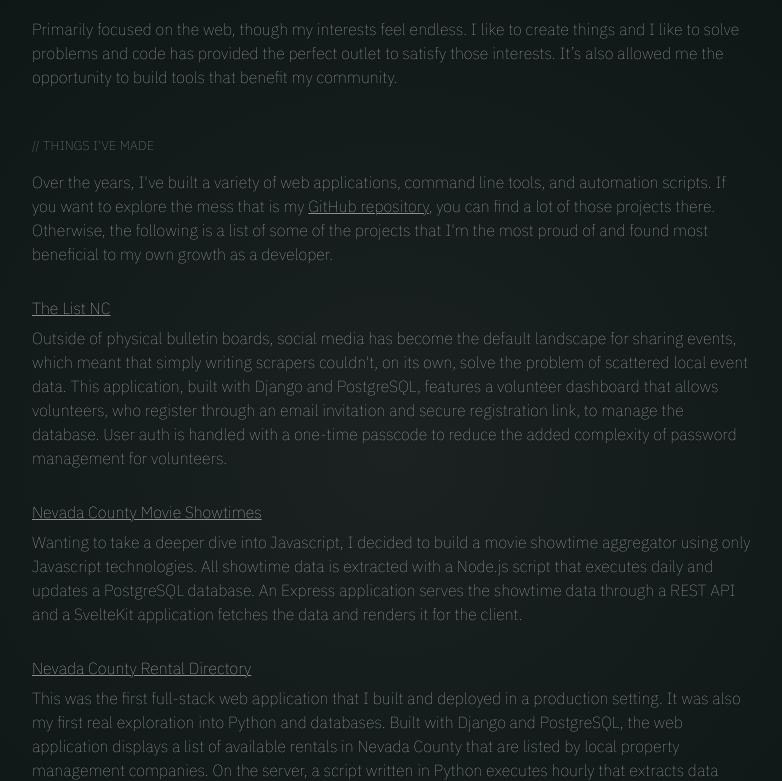
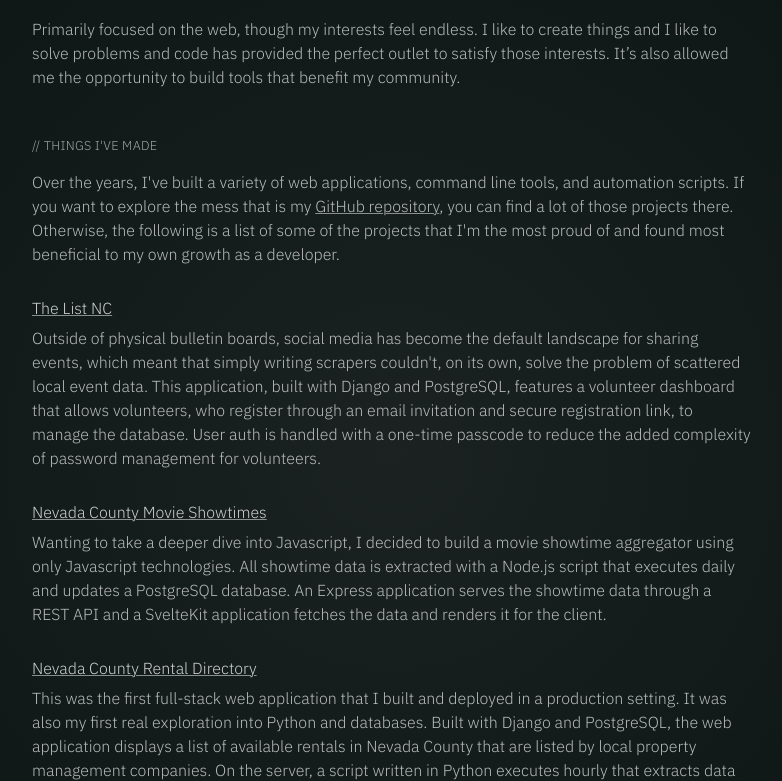
Before and after one commit to nmsalvatore/portfolio, a plain HTML site: page index.html in a window 1280 px wide. Shown: the part 180-961 px from the top of the page, without its empty margins (248-1030 px from the left). Drawn offline with Linux system fonts and the light colour scheme.

Commit message:
Revert font weight to light

```diff
--- a/main.css
+++ b/main.css
@@ -12,9 +12,9 @@
 @font-face {
     font-family: "IBM Plex Sans";
     src:
-        local("IBM Plex Sans Thin"),
-        local("IBMPlexSans-Thin"),
-        url("./fonts/IBMPlexSans-Thin.woff2") format("woff2");
+        local("IBM Plex Sans Light"),
+        local("IBMPlexSans-Light"),
+        url("./fonts/IBMPlexSans-Light.woff2") format("woff2");
     font-weight: 300;
     font-style: normal;
     font-display: swap;
```
Also changed, not shown: fonts/IBMPlexSans-Light.woff2 (added), fonts/IBMPlexSans-Thin.woff2 (deleted).
